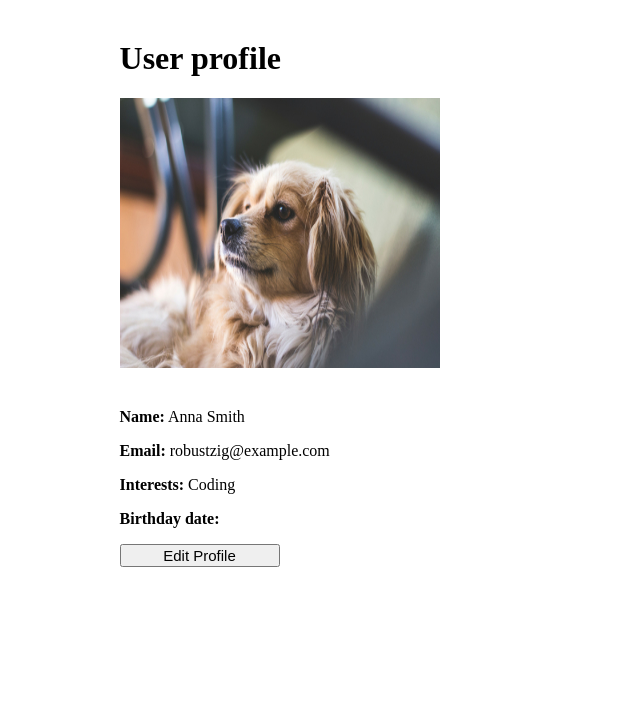
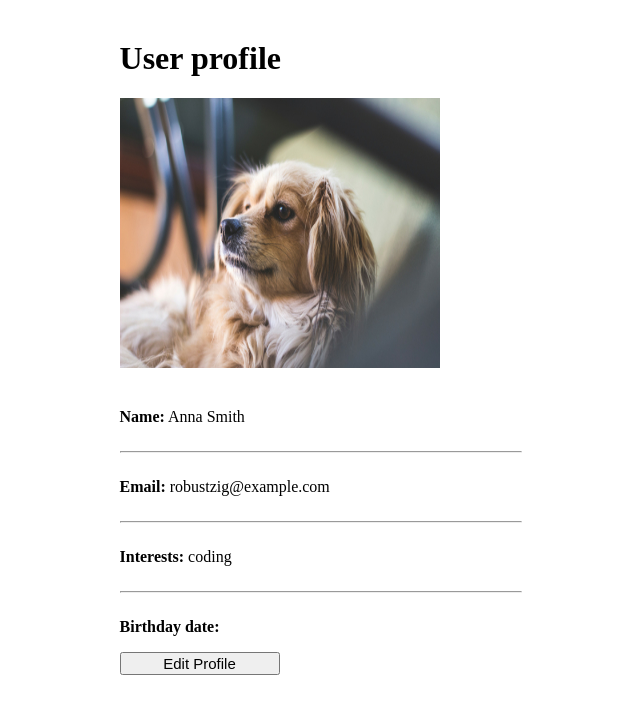
Before and after one commit to raviteja-kandagatla/teamable-app, a Vue app: page / in a window 1280 px wide. Shown: the top 714 px of the page, without its empty margins (116-756 px from the left). Built offline with nearby package versions, Linux system fonts and the light colour scheme.

Commit message:
add changes in the App.vue file

```diff
--- a/src/App.vue
+++ b/src/App.vue
@@ -3,9 +3,9 @@
         <h1>User profile</h1>
         <img :src="image">
 
-        <p><b>Name:</b> <span id="name">Anna Smith</span></p>
-        <p><b>Email:</b> <span id="email">robustzig@example.com</span></p>
-        <p><b>Interests:</b> <span id="Interests">Coding</span></p>
+        <p><b>Name:</b> <span id="name">{{ name }}</span></p> <hr />
+        <p><b>Email:</b> <span id="email">{{ email }}</span></p> <hr />
+        <p><b>Interests:</b> <span id="Interests">{{ interests }}</span></p> <hr />
         <p><b>Birthday date:</b> <span id="birthday"></span></p>
 
         <button @click="handleEditProfile">Edit Profile</button>
@@ -16,11 +16,11 @@
         <img :src="image">
 
         <span>Name: </span>
-        <input type="text" id="input-name" placeholder="Anna Smith"/>
+        <input type="text" id="input-name" v-model="name"/>
         <hr />
 
         <span>Email: </span>
-        <input type="text" id="input-email" placeholder="robustzig@example.com"/>
+        <input type="text" id="input-email" :placeholder="email"/>
         <hr />
 
         <span>Interests: </span>
@@ -41,7 +41,10 @@ export default {
     name: "App",
     data() {
         return {
-            image: image
+            image: image,
+            name: "Anna Smith",
+            email: "robustzig@example.com",
+            interests: "coding"
         }
     },
     methods: {
```
